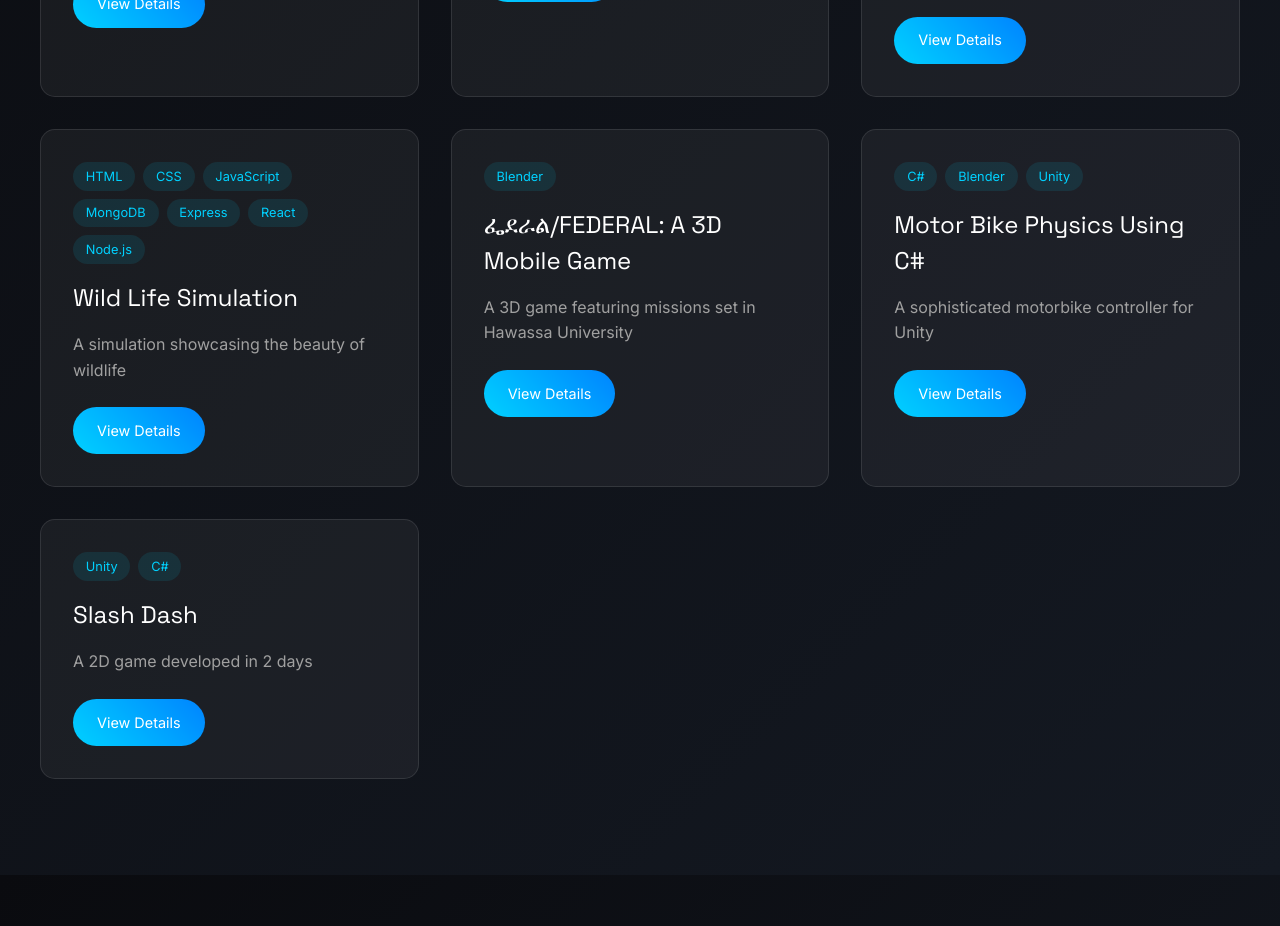
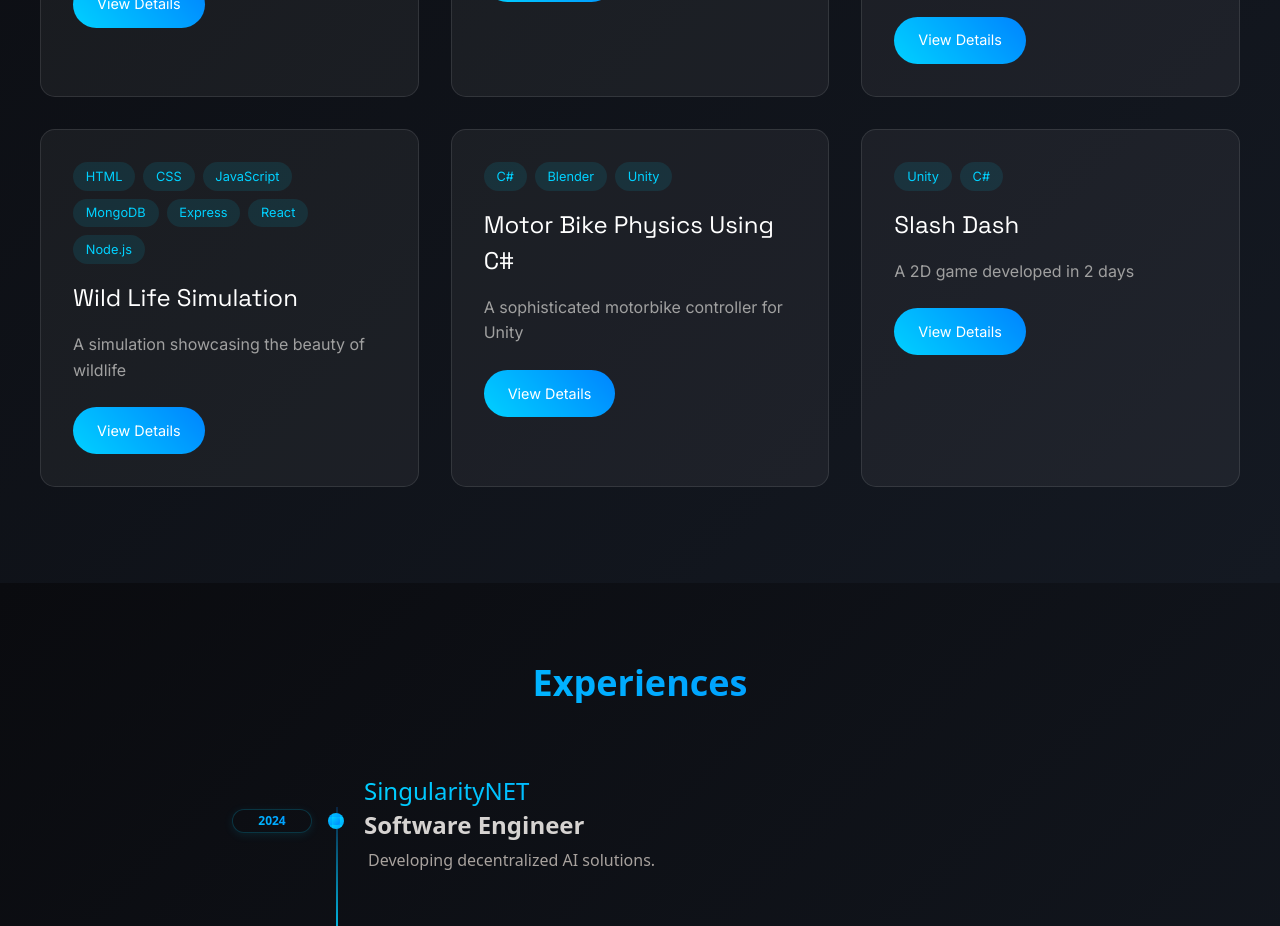
Before and after one commit to BaslaelWorkineh/nuxt-portfolio, a Nuxt app: page / in a window 1280 px wide. Shown: the part 1640-2566 px from the top of the page. Built offline with nearby package versions, Linux system fonts and the light colour scheme.

Commit message:
projects removed

```diff
--- a/components/ProjectsSection.vue
+++ b/components/ProjectsSection.vue
@@ -81,8 +81,8 @@ const projects = [
             "Streamlined hiring process"
         ],
         challenges: "Ensuring seamless real-time updates and scalability across multiple users.",
-        liveDemo: "https://demo-link.com",
-        github: "https://github.com/username/hello-home"
+        liveDemo: "https://play.google.com/store/apps/details?id=com.jarsoai.hellohome",
+        github: "private"
     },
     {
         id: 2,
@@ -96,8 +96,8 @@ const projects = [
             "Responsive design"
         ],
         challenges: "Integrating a flexible CMS for content management.",
-        liveDemo: "https://demo-link.com",
-        github: "https://github.com/username/habeantech"
+        liveDemo: "https://habean-tech-sandy.vercel.app/#contact",
+        github: "private"
     },
     {
         id: 3,
@@ -112,8 +112,8 @@ const projects = [
             "Refactor support"
         ],
         challenges: "Developing comprehensive functionality to support various coding tasks for the MeTTa language.",
-        liveDemo: "https://demo-link.com",
-        github: "https://github.com/username/meTTa-vscode-extension"
+        liveDemo: "https://marketplace.visualstudio.com/items?itemName=BaslaelWorkinehAyele.metta-formatter-highlighter",
+        github: "https://github.com/BaslaelWorkineh/MeTTa_vscode_extension"
     },
     {
         id: 4,
@@ -127,8 +127,8 @@ const projects = [
             "GeminiEmbeddingFunction integration"
         ],
         challenges: "Handling large volumes of chat data and optimizing the AI model for accurate responses.",
-        liveDemo: "https://demo-link.com",
-        github: "https://github.com/username/rag-based-chatbot"
+        liveDemo: "https://github.com/BaslaelWorkineh/RAG_on_TelegramChatData",
+        github: "https://github.com/BaslaelWorkineh/RAG_on_TelegramChatData"
     },
     {
         id: 5,
@@ -142,8 +142,8 @@ const projects = [
             "Predictive power from trained models"
         ],
         challenges: "Ensuring the platform is intuitive for no-coders while maintaining performance for large datasets.",
-        liveDemo: "https://demo-link.com",
-        github: "https://github.com/username/ml-no-code"
+        liveDemo: "ml-nocode.vercel.app",
+        github: "https://github.com/BaslaelWorkineh/ML-with-GUI"
     },
     {
         id: 6,
@@ -158,8 +158,8 @@ const projects = [
             "Kill leaderboard"
         ],
         challenges: "Ensuring synchronization of multiplayer mechanics across various devices and network conditions.",
-        liveDemo: "https://demo-link.com",
-        github: "https://github.com/username/mobile-multiplayer-tps"
+        liveDemo: "https://www.youtube.com/watch?v=ZVfKeEiKNo0&t=12s&ab_channel=MrBasketo3DGame",
+        github: "https://github.com/BaslaelWorkineh/3rd-Person-Multiplayer-Starter-Unity-Asset-"
     },
     {
         id: 7,
@@ -173,26 +173,11 @@ const projects = [
             "Daily routines and survival dynamics"
         ],
         challenges: "Creating realistic AI behaviors for wildlife and optimizing performance.",
-        liveDemo: "https://demo-link.com",
-        github: "https://github.com/username/wild-life-simulation"
+        liveDemo: "https://www.youtube.com/watch?v=lFQmcj_tWio&t=71s",
+        // github: "https://github.com/username/wild-life-simulation"
     },
     {
         id: 8,
-        title: "ፌደራል/FEDERAL: A 3D Mobile Game",
-        shortDescription: "A 3D game featuring missions set in Hawassa University",
-        fullDescription: "A 3D mobile game developed with my brother that features various missions and is set using a model of Hawassa University.",
-        technologies: ["Blender"],
-        features: [
-            "Mission-based gameplay",
-            "Realistic 3D model of Hawassa University",
-            "Engaging mobile game mechanics"
-        ],
-        challenges: "Creating detailed 3D models and designing interactive gameplay for mobile.",
-        liveDemo: "https://demo-link.com",
-        github: "https://github.com/username/federal-3d-game"
-    },
-    {
-        id: 9,
         title: "Motor Bike Physics Using C#",
         shortDescription: "A sophisticated motorbike controller for Unity",
         fullDescription: "A motorbike controller crafted with C# and Blender to enhance the riding experience for motorcycle enthusiasts.",
@@ -202,11 +187,11 @@ const projects = [
             "Smooth riding experience"
         ],
         challenges: "Designing a realistic motorbike controller that simulates real-world physics.",
-        liveDemo: "https://demo-link.com",
-        github: "https://github.com/username/motorbike-physics"
+        liveDemo: "https://www.youtube.com/watch?v=sYftUpn_LZY",
+        github: "https://github.com/BaslaelWorkineh/Unity-3d-Motorbike-Controller"
     },
     {
-        id: 10,
+        id: 9,
         title: "Slash Dash",
         shortDescription: "A 2D game developed in 2 days",
         fullDescription: "A game developed in just two days as part of a challenge, using Unity and C# to create a captivating 2D game.",
@@ -216,8 +201,8 @@ const projects = [
             "Challenging mechanics"
         ],
         challenges: "Completing the game within a strict 2-day timeframe while maintaining gameplay quality.",
-        liveDemo: "https://demo-link.com",
-        github: "https://github.com/username/slash-dash"
+        liveDemo: "https://github.com/BaslaelWorkineh/Slash-Dash_source-code-MyGame",
+        github: "https://github.com/BaslaelWorkineh/Slash-Dash_source-code-MyGame"
     }
 ];
 
```
